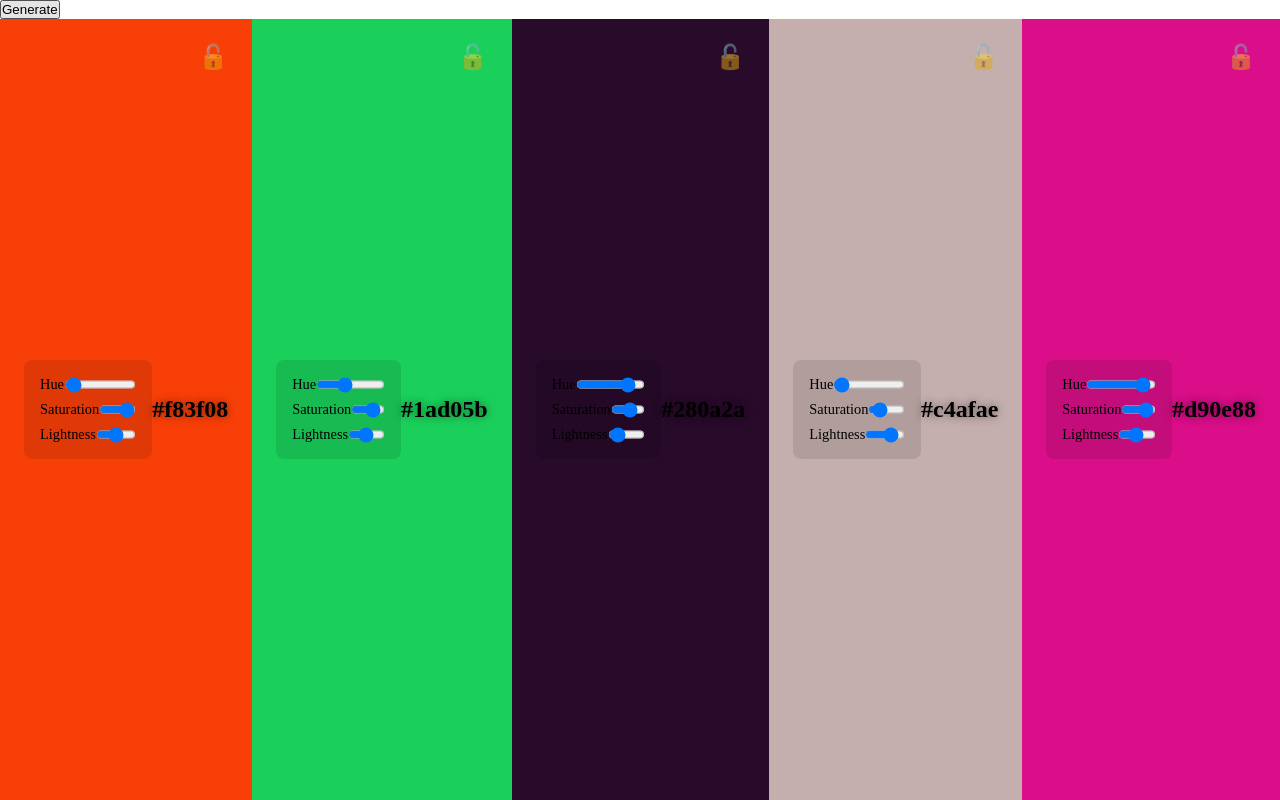
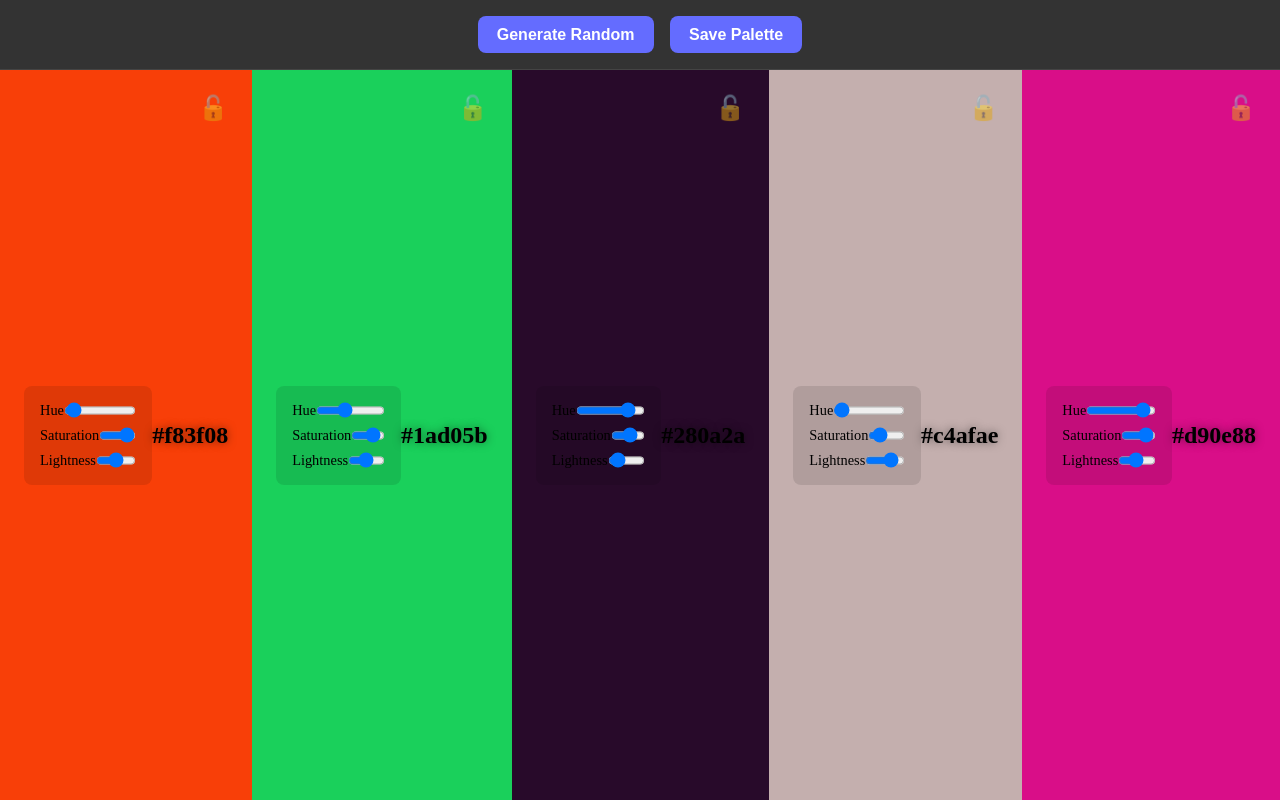
Before and after one commit to BIazeStorm/color-palette-generator, a React (Vite) app: page / in a window 1280 px wide. Built offline with nearby package versions, Linux system fonts and the light colour scheme.

Commit message:
feat: add save button to Controls and styles for Controls

```diff
--- a/src/App.css
+++ b/src/App.css
@@ -71,3 +71,84 @@
 .ColorBlock h2 {
     text-shadow: 0 0 8px rgba(0, 0, 0, 0.5);
 }
+
+/* Контейнер для секції збережених палітр */
+.SavedPalettes {
+  padding: 1rem;
+  background-color: #1a1a1a;
+  border-top: 1px solid #444;
+  width: 100%;
+}
+
+.SavedPalettes h3 {
+  text-align: center;
+  margin-bottom: 1rem;
+  color: #fff;
+}
+
+/* Сітка/Список палітр */
+.SavedPalettes__list {
+  display: flex;
+  flex-wrap: wrap;
+  gap: 1rem;
+  justify-content: center;
+}
+
+/* Окрема збережена палітра (міні-картка) */
+.SavedPalettes__item {
+  display: flex;
+  width: 150px;
+  height: 40px;
+  border-radius: 8px;
+  overflow: hidden;
+  cursor: pointer;
+  border: 2px solid #555;
+  transition: transform 0.2s, border-color 0.2s;
+}
+
+.SavedPalettes__item:hover {
+  transform: scale(1.05);
+  border-color: #aaa;
+}
+
+/* Кожен колір всередині міні-палітри */
+.SavedPalettes__item-color {
+  flex-grow: 1;
+  height: 100%;
+}
+
+/* --- Controls (Панель керування) --- */
+.Controls {
+  display: flex;
+  justify-content: center;
+  align-items: center;
+  gap: 1rem;
+  padding: 1rem 2rem;
+  background-color: #333;
+  border-bottom: 1px solid #444;
+  width: 100%;
+  box-shadow: 0 4px 6px rgba(0, 0, 0, 0.3);
+}
+
+/* Стилізація кнопок */
+.Controls__btn {
+  padding: 0.6rem 1.2rem;
+  font-size: 1rem;
+  font-weight: 600;
+  color: white;
+  background-color: #646cff;
+  border: none;
+  border-radius: 8px;
+  cursor: pointer;
+  transition: background-color 0.2s, transform 0.1s;
+}
+
+.Controls__btn:hover {
+  background-color: #535bf2;
+  transform: translateY(-2px);
+}
+
+.Controls__btn:active {
+  transform: translateY(0);
+  background-color: #4048c9;
+}
--- a/src/components/Controls.jsx
+++ b/src/components/Controls.jsx
@@ -1,10 +1,14 @@
-import React from "react";
+import React from 'react';
 
-function Controls({ onGenerate }) {
+function Controls({ onGenerate, onSavePalette }) {
   return (
     <div className="Controls">
       <button className="Controls__btn" onClick={onGenerate}>
-                Generate
+        Generate Random
+      </button>
+
+      <button className="Controls__btn" onClick={onSavePalette}>
+        Save Palette
       </button>
     </div>
   );
```
Lines whose indentation alone changed are shown as unchanged.
